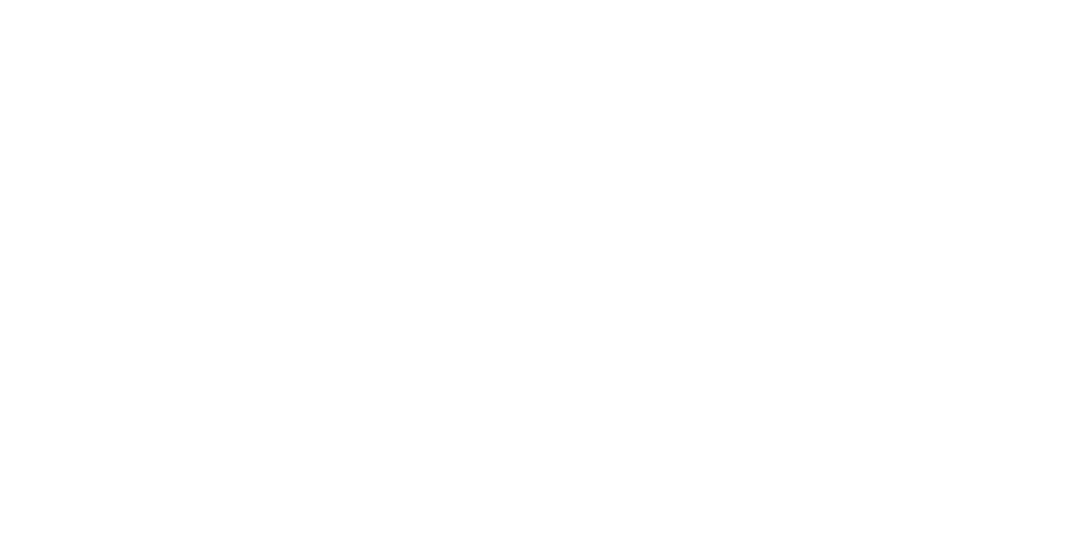
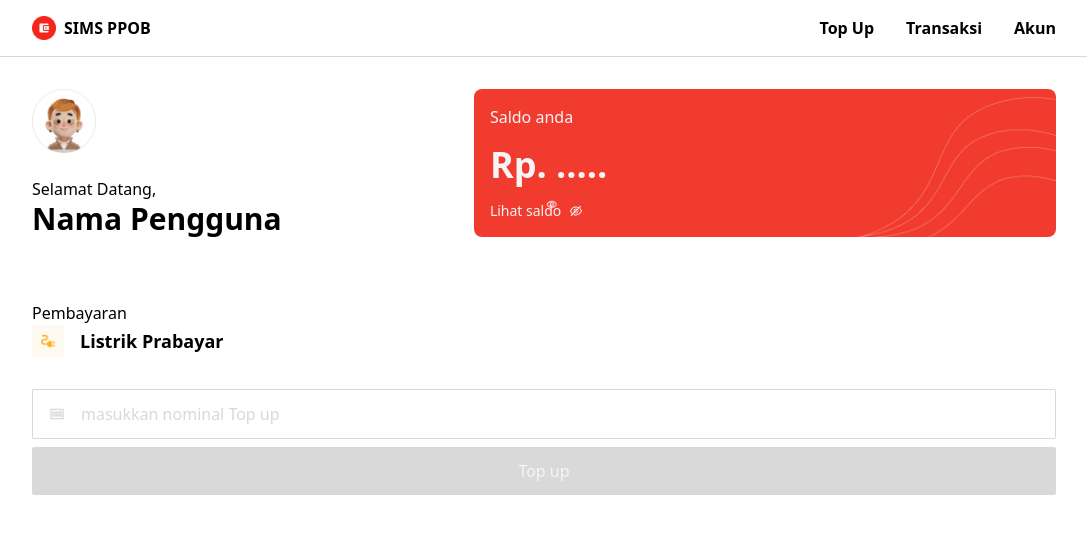
Before and after one commit to dhanakbar/sims-ppob-maulana, a React (Create React App) app: page /prepaid in a window 1280 px wide. Before the commit this address had no page. Shown: the top 534 px of the page, without its empty margins (96-1183 px from the left). Built offline with nearby package versions, Linux system fonts and the light colour scheme.

Commit message:
creata: create prepaid page

```diff
--- a/src/App.js
+++ b/src/App.js
@@ -4,6 +4,8 @@ import Login from "./pages/login";
 import Register from "./pages/register";
 import Home from "./pages/home";
 import TopUp from "./pages/topup";
+import Prepaid from "./pages/prepaid";
+import Transaction from "./pages/transaction";
 
 function App() {
   return (
@@ -13,6 +15,8 @@ function App() {
         <Route path="/login" element={<Login />} />
         <Route path="/register" element={<Register />} />
         <Route path="/topup" element={<TopUp />} />
+        <Route path="/prepaid" element={<Prepaid />} />
+        <Route path="/transaction" element={<Transaction />} />
       </Routes>
     </BrowserRouter>
   );
--- a/src/components/navbar/index.js
+++ b/src/components/navbar/index.js
@@ -1,5 +1,6 @@
 import React from "react";
 import { Link } from "react-router-dom";
+import { isActivePathName } from "../../helpers";
 
 const Navbar = () => {
   return (
@@ -12,10 +13,18 @@ const Navbar = () => {
           </div>
         </Link>
         <ul className="flex gap-8 font-semibold">
-          <li>
+          <li
+            className={`${isActivePathName("/topup") && "text-primary-color"}`}
+          >
             <Link to={"/topup"}>Top Up</Link>
           </li>
-          <li>Transaksi</li>
+          <li
+            className={`${
+              isActivePathName("/transaction") && "text-primary-color"
+            }`}
+          >
+            <Link to={"/transaction"}>Transaksi</Link>
+          </li>
           <li>Akun</li>
         </ul>
       </div>
--- /dev/null
+++ b/src/components/transactionList/index.js
@@ -0,0 +1,34 @@
+import React from "react";
+import { FaPlus, FaMinus } from "react-icons/fa";
+
+const TransactionList = ({ nominal, status, date, time }) => {
+  return (
+    <div className="w-full flex justify-between px-8 py-4 border rounded-lg border-gray-color">
+      <div className="flex flex-col gap-2">
+        <div
+          className={`${
+            status.toLowerCase() === "top up saldo"
+              ? "text-green-color"
+              : "text-red-color"
+          } flex items-center gap-2`}
+        >
+          <p>
+            {status.toLowerCase() === "top up saldo" ? (
+              <FaPlus size={10} />
+            ) : (
+              <FaMinus size={10} />
+            )}
+          </p>
+          <p className="font-bold text-2xl">Rp. {nominal}</p>
+        </div>
+        <div className="flex gap-2 text-gray-color text-sm">
+          <p>{date}</p>
+          <p>{time} WIB</p>
+        </div>
+      </div>
+      <p className="text-sm font-semibold">{status}</p>
+    </div>
+  );
+};
+
+export default TransactionList;
--- /dev/null
+++ b/src/helpers/index.js
@@ -0,0 +1,3 @@
+export function isActivePathName(pathname) {
+  return window.location.pathname === pathname;
+}
--- /dev/null
+++ b/src/pages/prepaid/index.js
@@ -0,0 +1,72 @@
+import React from "react";
+import { Helmet } from "react-helmet";
+import Layout from "../../components/layout";
+import Balance from "../../components/balance";
+import { useForm } from "react-hook-form";
+import { MdOutlineMoney } from "react-icons/md";
+
+const Prepaid = () => {
+  const { register, handleSubmit, watch } = useForm();
+
+  const onSubmitPrepaid = (data) => {
+    console.log(data);
+  };
+
+  return (
+    <>
+      <Helmet>
+        <title>Dashboard</title>
+      </Helmet>
+      <Layout>
+        <Balance username={"Nama Pengguna"} balance={"2000000"} />
+        <section className="w-full md:py-8">
+          <div>
+            <h4>Pembayaran</h4>
+            <div className="flex items-center gap-4">
+              <img
+                src="/assets/icons/listrik.png"
+                width={32}
+                height={32}
+                alt=""
+              />
+              <h1 className="text-lg font-semibold">Listrik Prabayar</h1>
+            </div>
+          </div>
+          <form
+            className="py-8 flex gap-4 w-full xl:flex-row flex-col-reverse"
+            onSubmit={handleSubmit(onSubmitPrepaid)}
+          >
+            <div className="flex flex-col gap-2 w-full">
+              <div className="flex w-full">
+                <div className="h-full border border-gray-color px-4 py-4 border-r-0 rounded-sm rounded-r-none">
+                  <MdOutlineMoney className="text-gray-color" />
+                </div>
+                <input
+                  className="border active:bg-none border-gray-color border-gray-200 rounded-l-none rounded-sm border-l-0 placeholder:text-gray-color w-full"
+                  placeholder="masukkan nominal Top up"
+                  type="number"
+                  {...register("nominal", {
+                    required: true,
+                    min: 9999,
+                    max: 1000000,
+                  })}
+                />
+              </div>
+              <button
+                disabled={!watch("nominal")}
+                className={`w-full py-3 ${
+                  watch("nominal") ? "bg-primary-color" : "bg-gray-color"
+                } text-white-color rounded-sm`}
+                type="submit"
+              >
+                Top up
+              </button>
+            </div>
+          </form>
+        </section>
+      </Layout>
+    </>
+  );
+};
+
+export default Prepaid;
--- a/src/pages/topup/index.js
+++ b/src/pages/topup/index.js
@@ -9,8 +9,6 @@ const TopUp = () => {
   const { register, handleSubmit, watch, setValue } = useForm();
   const [fastNominal, setFastNominal] = useState(0);
   const [nominalValueTopup, setNominalValueTopup] = useState();
-
-  console.log(nominalValueTopup);
 
   useEffect(() => {
     if (!watch("nominal")) {
@@ -74,7 +72,7 @@ const TopUp = () => {
                 className={`w-full py-3 ${
                   nominalValue || fastNominal
                     ? "bg-primary-color"
-                    : "bg-neutral-color"
+                    : "bg-gray-color"
                 } text-white-color rounded-sm`}
                 type="submit"
               >
--- /dev/null
+++ b/src/pages/transaction/index.js
@@ -0,0 +1,43 @@
+import React from "react";
+import { Helmet } from "react-helmet";
+import Balance from "../../components/balance";
+import Layout from "../../components/layout";
+import TransactionList from "../../components/transactionList";
+
+const Transaction = () => {
+  return (
+    <>
+      <Helmet>
+        <title>Dashboard</title>
+      </Helmet>
+      <Layout>
+        <Balance username={"Nama Pengguna"} balance={"2000000"} />
+        <section className="w-full py-8">
+          <h4 className="font-semibold text-sm">Semua Transaksi</h4>
+          <div className="py-4 flex flex-col gap-2">
+            <TransactionList
+              date={"20 November 2023"}
+              nominal={200000}
+              status={"Top Up Saldo"}
+              time={"17:50"}
+            />
+            <TransactionList
+              date={"20 November 2023"}
+              nominal={200000}
+              status={"Prabayar"}
+              time={"17:50"}
+            />
+            <TransactionList
+              date={"20 November 2023"}
+              nominal={200000}
+              status={"Prabayar"}
+              time={"17:50"}
+            />
+          </div>
+        </section>
+      </Layout>
+    </>
+  );
+};
+
+export default Transaction;
--- a/tailwind.config.js
+++ b/tailwind.config.js
@@ -6,9 +6,11 @@ module.exports = {
     colors: {
       "primary-color": "#F42518",
       "secondary-color": "#FFF5F3",
-      "neutral-color": "#5F5F5F",
+      "neutral-color": "#383A3A",
       "white-color": "#f5f5f5",
       "gray-color": "#D9D9D9",
+      "green-color": "#35CE82",
+      "red-color": "#FF5672",
     },
   },
   plugins: [],
```
